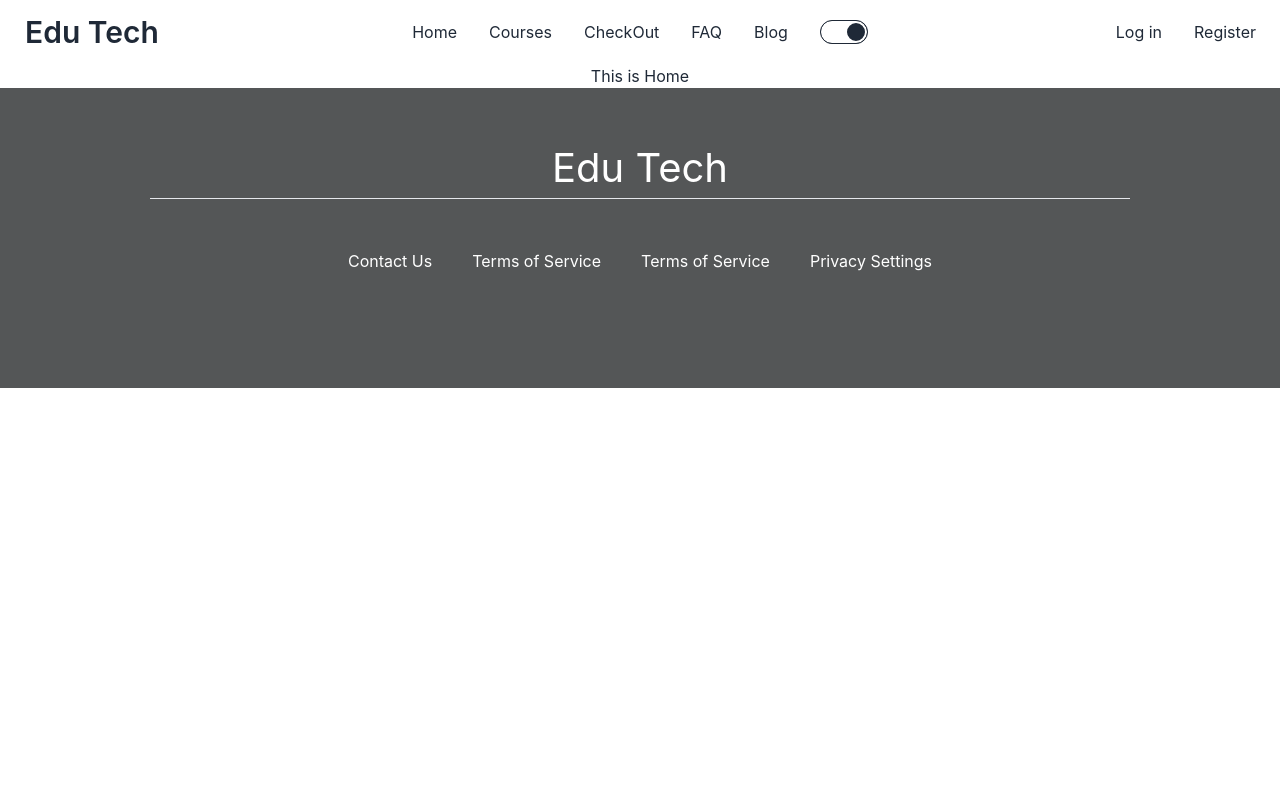
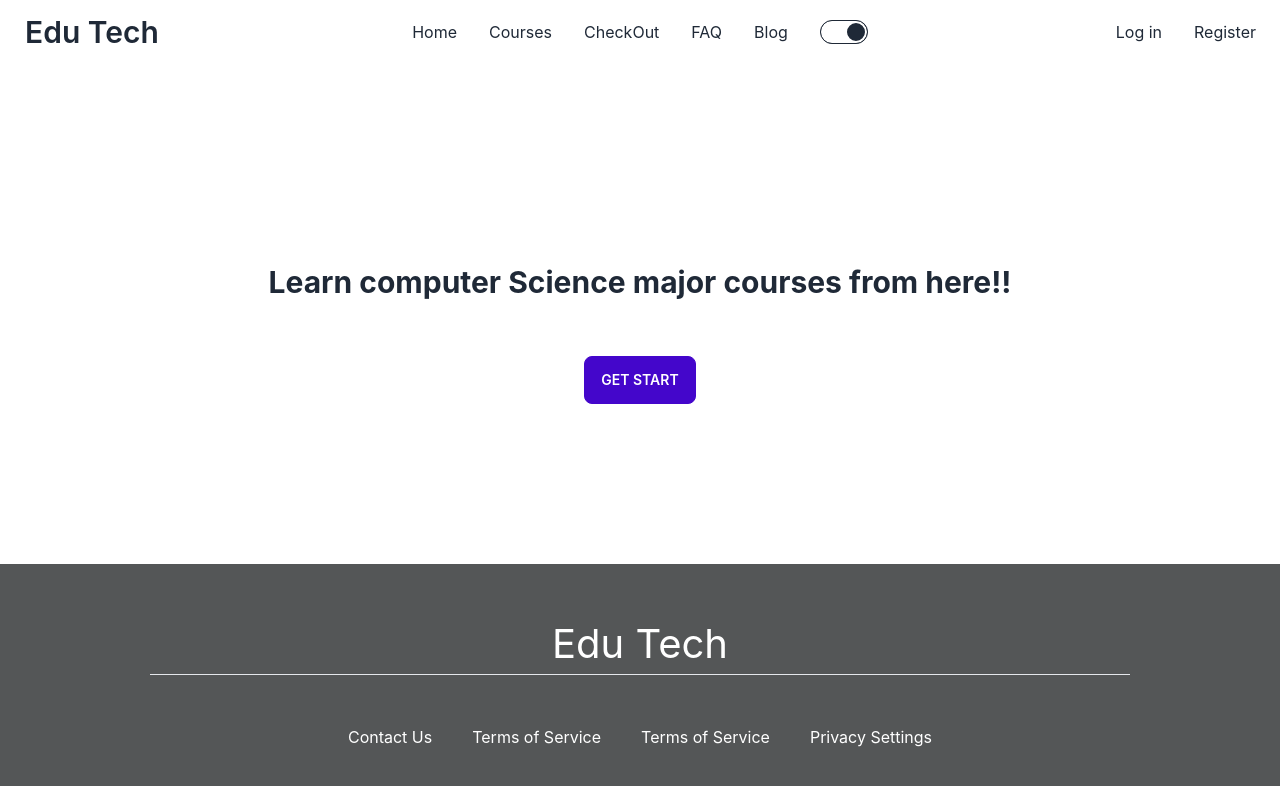
Before and after one commit to Bikash-Dev-Bk/online-learning-platform-client-side, a React (Create React App) app: page / in a window 1280 px wide. Shown: the top 786 px of the page. Built offline with nearby package versions, Linux system fonts and the light colour scheme; no server answers.

Commit message:
home page added

```diff
--- /dev/null
+++ b/src/Pages/Home/Home.css
@@ -0,0 +1,11 @@
+.banner-container{
+    display: flex;
+    align-items: center;
+    justify-content: center;
+    height: 500px;
+}
+.banner{
+    display: flex;
+    flex-direction: column;
+    align-items: center;
+}
--- a/src/Pages/Home/Home.js
+++ b/src/Pages/Home/Home.js
@@ -1,11 +1,20 @@
-import React from 'react';
+import React from "react";
+import { Link } from "react-router-dom";
+import "./Home.css";
 
 const Home = () => {
-    return (
-        <div>
-            <h3 className='text-center'>This is Home</h3>
-        </div>
-    );
+  return (
+    <div class="banner-container">
+      <div className="banner">
+        <h2 className="text-3xl mb-4 font-bold p-10">
+          Learn computer Science major courses from here!!
+        </h2>
+        <Link to="/courses">
+          <button className="btn btn-active btn-primary ">Get Start</button>
+        </Link>
+      </div>
+    </div>
+  );
 };
 
 export default Home;
--- a/src/Pages/Shared/Footer/Footer.css
+++ b/src/Pages/Shared/Footer/Footer.css
@@ -3,6 +3,8 @@
   color: white;
   height: 300px;
   text-align: center;
+  position: static;
+  bottom: 0;
 }
 .footer-content {
   padding-top: 50px;
--- a/src/Pages/Shared/Header/Header.js
+++ b/src/Pages/Shared/Header/Header.js
@@ -6,8 +6,6 @@ import { FaUser } from "react-icons/fa";
 
 const Header = () => {
   const { user, logOut } = useContext(AuthContext);
-
-  console.log('inside header',user);
 
   const handleLogOut = () => {
     logOut()
```
